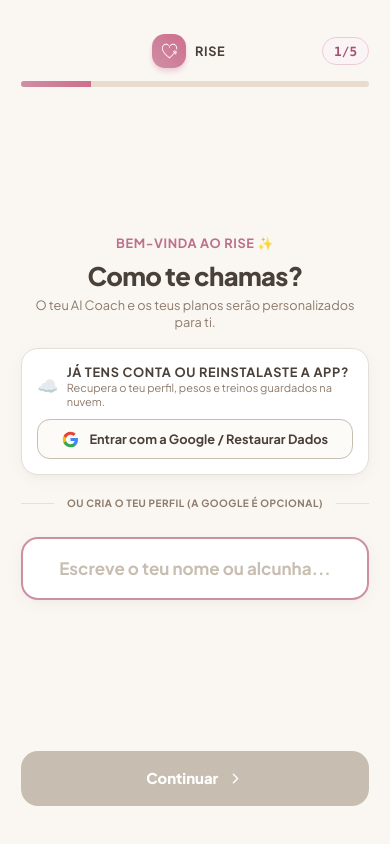
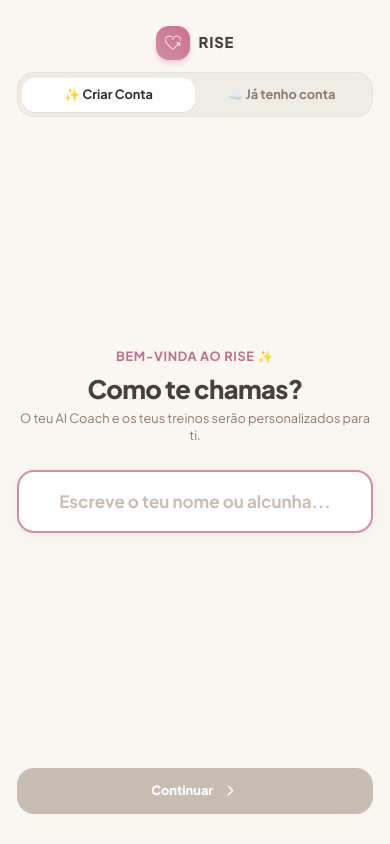
Before and after one commit to arcmoura-source/rise-training-app, a React (Vite) app: page / in a window 390 px wide. Built offline with nearby package versions, Linux system fonts and the light colour scheme; grey boxes are pictures that could not be loaded.

Commit message:
feat: standard onboarding tabs (new user vs existing user restore) and post-quiz google cloud prompt

```diff
--- a/src/components/OnboardingQuiz.jsx
+++ b/src/components/OnboardingQuiz.jsx
@@ -11,15 +11,46 @@ import {
   Clock,
   Heart,
   Award,
+  ShieldCheck,
+  Cloud,
+  RefreshCw,
+  CheckCircle2,
 } from 'lucide-react';
 import confetti from 'canvas-confetti';
-import { DEFAULT_PROFILE } from '../data/defaultData';
-import { requestGoogleLogin, downloadLatestBackupFromGoogleDrive } from '../services/googleAuth';
+import {
+  requestGoogleLogin,
+  downloadLatestBackupFromGoogleDrive,
+  triggerAutoSyncToGoogleDrive,
+} from '../services/googleAuth';
 import { importBackupData } from '../services/storage';
 
+const GoogleLogo = () => (
+  <svg className="w-4 h-4 shrink-0" viewBox="0 0 24 24">
+    <path
+      fill="#4285F4"
+      d="M22.56 12.25c0-.78-.07-1.53-.2-2.25H12v4.26h5.92c-.26 1.37-1.04 2.53-2.21 3.31v2.77h3.57c2.08-1.92 3.28-4.74 3.28-8.09z"
+    />
+    <path
+      fill="#34A853"
+      d="M12 23c2.97 0 5.46-.98 7.28-2.66l-3.57-2.77c-.98.66-2.23 1.06-3.71 1.06-2.86 0-5.29-1.93-6.16-4.53H2.18v2.84C3.99 20.53 7.7 23 12 23z"
+    />
+    <path
+      fill="#FBBC05"
+      d="M5.84 14.09c-.22-.66-.35-1.36-.35-2.09s.13-1.43.35-2.09V7.06H2.18C1.43 8.55 1 10.22 1 12s.43 3.45 1.18 4.94l2.85-2.22.81-.63z"
+    />
+    <path
+      fill="#EA4335"
+      d="M12 5.38c1.62 0 3.06.56 4.21 1.64l3.15-3.15C17.45 2.09 14.97 1 12 1 7.7 1 3.99 3.47 2.18 7.06l3.66 2.84c.87-2.6 3.3-4.52 6.16-4.52z"
+    />
+  </svg>
+);
+
 export default function OnboardingQuiz({ onComplete }) {
+  // Aba do ecrã inicial: 'new' (Nova Conta) ou 'restore' (Já Tenho Conta / Sincronizar)
+  const [welcomeTab, setWelcomeTab] = useState('new');
+
   const [step, setStep] = useState(1);
-  const totalSteps = 5;
+  const totalSteps = 6;
 
   const [nome, setNome] = useState('');
   const [ondeTreina, setOndeTreina] = useState('both'); // 'gym' | 'home' | 'both'
@@ -33,7 +64,8 @@ export default function OnboardingQuiz({ onComplete }) {
   const [isGoogleLoading, setIsGoogleLoading] = useState(false);
   const [restoreStatus, setRestoreStatus] = useState(null);
 
-  const handleGoogleRestoreOrLogin = async () => {
+  // ── FLUXO 1: RECUPERAR CONTA EXISTENTE VIA GOOGLE DRIVE ──
+  const handleGoogleRestore = async () => {
     setIsGoogleLoading(true);
     setRestoreStatus({
       type: 'info',
@@ -50,10 +82,10 @@ export default function OnboardingQuiz({ onComplete }) {
 
       setRestoreStatus({
         type: 'info',
-        message: `Sessão iniciada como ${res.user.name}. A verificar cópia no Google Drive...`,
+        message: `Sessão iniciada como ${res.user.name}. A descarregar treinos do Google Drive...`,
       });
 
-      // Tenta descarregar a cópia mais recente do Google Drive
+      // Descarrega cópia de segurança do Google Drive
       const driveRes = await downloadLatestBackupFromGoogleDrive(res.user.token).catch(() => ({ found: false }));
 
       if (driveRes.found && driveRes.backupData) {
@@ -61,7 +93,7 @@ export default function OnboardingQuiz({ onComplete }) {
         localStorage.setItem('fit_app_onboarding_completed', 'true');
         setRestoreStatus({
           type: 'success',
-          message: 'Cópia de segurança encontrada e restaurada com sucesso! A carregar os teus treinos...',
+          message: 'Cópia de segurança encontrada e restaurada com sucesso! A entrar na tua app...',
         });
         setTimeout(() => {
           window.location.reload();
@@ -69,13 +101,13 @@ export default function OnboardingQuiz({ onComplete }) {
         return;
       }
 
-      // Se não encontrou cópia de segurança, preenche o nome e permite continuar o quiz normalmente
+      // Se não encontrou cópia de segurança
       const firstName = (res.user.name || '').split(' ')[0] || res.user.name;
       if (firstName) setNome(firstName);
 
       setRestoreStatus({
         type: 'info',
-        message: `Bem-vinda, ${firstName}! Não foi encontrada nenhuma cópia anterior no Drive. Podes continuar a criar o teu perfil abaixo (já associado à tua conta Google)!`,
+        message: `Não foi encontrada nenhuma cópia no Drive com esta conta. Podes mudar para a aba "Criar Conta" para configurares o teu plano inicial!`,
       });
     } catch (err) {
       console.warn('Erro ao restaurar da Google:', err);
@@ -100,7 +132,7 @@ export default function OnboardingQuiz({ onComplete }) {
     if (step < totalSteps) {
       setStep(step + 1);
     } else {
-      finishQuiz();
+      finishQuiz(false);
     }
   };
 
@@ -108,15 +140,9 @@ export default function OnboardingQuiz({ onComplete }) {
     if (step > 1) setStep(step - 1);
   };
 
-  const finishQuiz = () => {
+  // ── FINALIZAR QUIZ (COM OU SEM GOOGLE) ──
+  const finishQuiz = async (shouldConnectGoogle = false) => {
     setIsFinishing(true);
-
-    confetti({
-      particleCount: 90,
-      spread: 70,
-      origin: { y: 0.6 },
-      colors: ['#CE8FA5', '#E6B8B8', '#FAF7F2', '#4A403A', '#FBBF24'],
-    });
 
     const finalObjective = objetivoCustom.trim() || objetivo;
 
@@ -132,34 +158,99 @@ export default function OnboardingQuiz({ onComplete }) {
       nivel,
     };
 
+    if (shouldConnectGoogle) {
+      setIsGoogleLoading(true);
+      try {
+        const res = await requestGoogleLogin();
+        if (res.success && res.user) {
+          confetti({
+            particleCount: 100,
+            spread: 70,
+            origin: { y: 0.6 },
+            colors: ['#CE8FA5', '#E6B8B8', '#FAF7F2', '#4A403A', '#10B981'],
+          });
+          onComplete(newProfile);
+          triggerAutoSyncToGoogleDrive(1000);
+          return;
+        }
+      } catch (err) {
+        console.warn('Erro login Google no passo 6:', err);
+      } finally {
+        setIsGoogleLoading(false);
+      }
+    }
+
+    confetti({
+      particleCount: 90,
+      spread: 70,
+      origin: { y: 0.6 },
+      colors: ['#CE8FA5', '#E6B8B8', '#FAF7F2', '#4A403A', '#FBBF24'],
+    });
+
     setTimeout(() => {
       onComplete(newProfile);
-    }, 1200);
+    }, 1000);
   };
 
   const progressPercent = Math.round((step / totalSteps) * 100);
 
   return (
-    <div className="fixed inset-0 z-50 bg-cream-100 flex flex-col justify-between overflow-y-auto p-5 animate-fade-in select-none">
-      {/* Top Header & Progress */}
-      <div className="max-w-md w-full mx-auto pt-3 space-y-3">
+    <div className="fixed inset-0 z-50 bg-cream-100 flex flex-col justify-between overflow-y-auto p-4 sm:p-5 animate-fade-in select-none">
+      {/* ── TOP HEADER ── */}
+      <div className="max-w-md w-full mx-auto pt-2 space-y-3">
+        {step === 1 ? (
+          /* Segmented Tabs no ecrã inicial: Criar Conta vs Já Tenho Conta */
+          <div className="space-y-3">
+            <div className="flex items-center justify-center gap-2">
+              <div className="w-8 h-8 rounded-xl bg-gradient-to-tr from-roseGold-400 to-[#CF6E8E] p-1.5 flex items-center justify-center shadow-md shadow-roseGold-200">
+                <img src="/logo-white.png" alt="Logo" className="w-full h-full object-contain" />
+              </div>
+              <span className="text-sm font-black uppercase tracking-wider text-sand-500 font-sans">
+                Rise
+              </span>
+            </div>
+
+            <div className="grid grid-cols-2 bg-sand-200/50 p-1 rounded-2xl border border-sand-200/80">
+              <button
+                type="button"
+                onClick={() => setWelcomeTab('new')}
+                className={`py-2 px-3 rounded-xl text-xs font-bold transition-all ${
+                  welcomeTab === 'new'
+                    ? 'bg-white text-sand-600 shadow-sm'
+                    : 'text-sand-400 hover:text-sand-600'
+                }`}
+              >
+                ✨ Criar Conta
+              </button>
+              <button
+                type="button"
+                onClick={() => setWelcomeTab('restore')}
+                className={`py-2 px-3 rounded-xl text-xs font-bold transition-all ${
+                  welcomeTab === 'restore'
+                    ? 'bg-white text-sand-600 shadow-sm'
+                    : 'text-sand-400 hover:text-sand-600'
+                }`}
+              >
+                ☁️ Já tenho conta
+              </button>
+            </div>
+          </div>
+        ) : (
+          /* Progress Bar para os restantes passos */
+          <div className="space-y-3">
             <div className="flex items-center justify-between">
-          {step > 1 ? (
               <button
                 onClick={handleBack}
                 className="p-2 rounded-2xl bg-white border border-sand-200 text-sand-500 hover:bg-cream-200 transition"
               >
                 <ArrowLeft className="w-4 h-4" />
               </button>
-          ) : (
-            <div className="w-8" />
-          )}
 
               <div className="flex items-center gap-2">
-            <div className="w-8 h-8 rounded-xl bg-gradient-to-tr from-roseGold-400 to-[#CF6E8E] p-1.5 flex items-center justify-center shadow-md shadow-roseGold-200">
+                <div className="w-7 h-7 rounded-xl bg-gradient-to-tr from-roseGold-400 to-[#CF6E8E] p-1.5 flex items-center justify-center shadow-sm">
                   <img src="/logo-white.png" alt="Logo" className="w-full h-full object-contain" />
                 </div>
-            <span className="text-xs font-bold uppercase tracking-wider text-sand-500 font-sans">
+                <span className="text-xs font-bold uppercase tracking-wider text-sand-500">
                   Rise
                 </span>
               </div>
@@ -169,7 +260,6 @@ export default function OnboardingQuiz({ onComplete }) {
               </span>
             </div>
 
-        {/* Progress Bar */}
             <div className="w-full h-1.5 bg-cream-300 rounded-full overflow-hidden">
               <div
                 className="h-full bg-gradient-to-r from-roseGold-400 to-[#CF6E8E] transition-all duration-300 ease-out"
@@ -177,13 +267,89 @@ export default function OnboardingQuiz({ onComplete }) {
               />
             </div>
           </div>
+        )}
+      </div>
 
-      {/* Main Step Content */}
-      <div className="max-w-md w-full mx-auto my-auto py-6 space-y-5">
-        {/* ── PASSO 1: NOME & LOGIN NUVEM ── */}
-        {step === 1 && (
-          <div className="space-y-4 animate-fade-in">
-            <div className="space-y-1 text-center">
+      {/* ── MAIN CONTENT ── */}
+      <div className="max-w-md w-full mx-auto my-auto py-4 space-y-4">
+        {/* ── FLUXO PARA QUEM JÁ TEM CONTA (Aba 'restore') ── */}
+        {step === 1 && welcomeTab === 'restore' && (
+          <div className="space-y-4 animate-fade-in text-center">
+            <div className="w-14 h-14 rounded-3xl bg-gradient-to-tr from-emerald-400 to-teal-500 flex items-center justify-center text-white mx-auto shadow-md shadow-emerald-200">
+              <Cloud className="w-7 h-7" />
+            </div>
+
+            <div className="space-y-1">
+              <span className="text-xs font-bold uppercase tracking-wider text-emerald-600">
+                Bem-vinda de volta! ✨
+              </span>
+              <h2 className="text-2xl font-black text-sand-500 tracking-tight">
+                Sincronizar com a Google
+              </h2>
+              <p className="text-xs text-sand-400 leading-relaxed px-2">
+                Entra com a tua conta oficial da Google para recuperares todos os teus treinos, histórico e pesos guardados no Google Drive.
+              </p>
+            </div>
+
+            {/* Benefícios */}
+            <div className="p-3.5 rounded-2xl bg-white border border-sand-200 text-left space-y-2 shadow-xs">
+              <div className="flex items-center gap-2 text-xs font-medium text-sand-500">
+                <CheckCircle2 className="w-4 h-4 text-emerald-500 shrink-0" />
+                <span>Restaura treinos e histórico num instante</span>
+              </div>
+              <div className="flex items-center gap-2 text-xs font-medium text-sand-500">
+                <CheckCircle2 className="w-4 h-4 text-emerald-500 shrink-0" />
+                <span>Recupera pesos, cargas e notas anteriores</span>
+              </div>
+              <div className="flex items-center gap-2 text-xs font-medium text-sand-500">
+                <CheckCircle2 className="w-4 h-4 text-emerald-500 shrink-0" />
+                <span>Mantém a sincronização contínua na nuvem</span>
+              </div>
+            </div>
+
+            {/* Botão Oficial Google */}
+            <button
+              type="button"
+              onClick={handleGoogleRestore}
+              disabled={isGoogleLoading}
+              className="w-full py-3.5 px-4 rounded-2xl bg-white hover:bg-cream-50 border-2 border-sand-300 text-sand-600 font-bold text-xs shadow-soft flex items-center justify-center gap-2.5 transition active:scale-[0.98] disabled:opacity-50"
+            >
+              {isGoogleLoading ? (
+                <RefreshCw className="w-4 h-4 animate-spin text-emerald-600" />
+              ) : (
+                <GoogleLogo />
+              )}
+              <span>{isGoogleLoading ? 'A procurar cópia no Google Drive...' : 'Entrar com a Google & Restaurar'}</span>
+            </button>
+
+            {restoreStatus && (
+              <div
+                className={`p-3 rounded-2xl text-xs font-medium text-center ${
+                  restoreStatus.type === 'success'
+                    ? 'bg-emerald-50 text-emerald-800 border border-emerald-200'
+                    : restoreStatus.type === 'info'
+                    ? 'bg-blue-50 text-blue-800 border border-blue-200'
+                    : 'bg-rose-50 text-rose-800 border border-rose-200'
+                }`}
+              >
+                {restoreStatus.message}
+              </div>
+            )}
+
+            <button
+              type="button"
+              onClick={() => setWelcomeTab('new')}
+              className="text-xs text-roseGold-600 hover:text-roseGold-700 font-bold block mx-auto pt-1"
+            >
+              Ainda não tens cópia? Criar nova conta →
+            </button>
+          </div>
+        )}
+
+        {/* ── PASSO 1: NOME (Aba 'new') ── */}
+        {step === 1 && welcomeTab === 'new' && (
+          <div className="space-y-4 animate-fade-in text-center">
+            <div className="space-y-1">
               <span className="text-xs font-bold uppercase tracking-wider text-roseGold-500">
                 Bem-vinda ao Rise ✨
               </span>
@@ -191,59 +357,11 @@ export default function OnboardingQuiz({ onComplete }) {
                 Como te chamas?
               </h2>
               <p className="text-xs text-sand-400">
-                O teu AI Coach e os teus planos serão personalizados para ti.
+                O teu AI Coach e os teus treinos serão personalizados para ti.
               </p>
             </div>
 
-            {/* Opção para quem a app crashou / mudou de telemóvel recuperar a conta */}
-            <div className="p-3.5 rounded-2xl bg-white border border-sand-200 shadow-soft space-y-2.5 text-left">
-              <div className="flex items-center gap-2">
-                <span className="text-base">☁️</span>
-                <div>
-                  <h3 className="text-xs font-bold text-sand-500 uppercase tracking-wider">
-                    Já tens conta ou reinstalaste a app?
-                  </h3>
-                  <p className="text-[11px] text-sand-400 leading-tight">
-                    Recupera o teu perfil, pesos e treinos guardados na nuvem.
-                  </p>
-                </div>
-              </div>
-
-              <button
-                type="button"
-                onClick={handleGoogleRestoreOrLogin}
-                disabled={isGoogleLoading}
-                className="w-full flex items-center justify-center gap-2.5 py-2.5 px-3 rounded-xl border border-sand-300 bg-cream-50 hover:bg-cream-100 text-sand-500 font-bold text-xs transition active:scale-95 disabled:opacity-50"
-              >
-                <svg className="w-4 h-4 flex-shrink-0" viewBox="0 0 24 24">
-                  <path fill="#4285F4" d="M22.56 12.25c0-.78-.07-1.53-.2-2.25H12v4.26h5.92c-.26 1.37-1.04 2.53-2.21 3.31v2.77h3.57c2.08-1.92 3.28-4.74 3.28-8.09z" />
-                  <path fill="#34A853" d="M12 23c2.97 0 5.46-.98 7.28-2.66l-3.57-2.77c-.98.66-2.23 1.06-3.71 1.06-2.86 0-5.29-1.93-6.16-4.53H2.18v2.84C3.99 20.53 7.7 23 12 23z" />
-                  <path fill="#FBBC05" d="M5.84 14.09c-.22-.66-.35-1.36-.35-2.09s.13-1.43.35-2.09V7.06H2.18C1.43 8.55 1 10.22 1 12s.43 3.45 1.18 4.94l2.85-2.22.81-.63z" />
-                  <path fill="#EA4335" d="M12 5.38c1.62 0 3.06.56 4.21 1.64l3.15-3.15C17.45 2.09 14.97 1 12 1 7.7 1 3.99 3.47 2.18 7.06l3.66 2.84c.87-2.6 3.3-4.52 6.16-4.52z" />
-                </svg>
-                <span>{isGoogleLoading ? 'A ligar à Google...' : 'Entrar com a Google / Restaurar Dados'}</span>
-              </button>
-
-              {restoreStatus && (
-                <div className={`p-2 rounded-xl text-[11px] font-medium text-center ${
-                  restoreStatus.type === 'success' ? 'bg-emerald-50 text-emerald-700 border border-emerald-200' :
-                  restoreStatus.type === 'info' ? 'bg-blue-50 text-blue-700 border border-blue-200' :
-                  'bg-rose-50 text-rose-700 border border-rose-200'
-                }`}>
-                  {restoreStatus.message}
-                </div>
-              )}
-            </div>
-
-            <div className="relative flex py-1 items-center">
-              <div className="flex-grow border-t border-sand-200"></div>
-              <span className="flex-shrink mx-3 text-[10px] font-bold uppercase tracking-wider text-sand-400">
-                ou cria o teu perfil (a Google é opcional)
-              </span>
-              <div className="flex-grow border-t border-sand-200"></div>
-            </div>
-
-            <div className="pt-1">
+            <div className="pt-2">
               <input
                 type="text"
                 autoFocus
@@ -466,7 +584,7 @@ export default function OnboardingQuiz({ onComplete }) {
           <div className="space-y-4 animate-fade-in">
             <div className="space-y-1 text-center">
               <span className="text-xs font-bold uppercase tracking-wider text-roseGold-500">
-                Último Passo (Opcional)
+                Medidas Corporais
               </span>
               <h2 className="text-2xl font-black text-sand-500 tracking-tight">
                 As tuas medidas
@@ -511,36 +629,94 @@ export default function OnboardingQuiz({ onComplete }) {
             </p>
           </div>
         )}
+
+        {/* ── PASSO 6: ADICIONAR CONTA GOOGLE (DEPOIS DAS PERGUNTAS) ── */}
+        {step === 6 && (
+          <div className="space-y-4 animate-fade-in text-center">
+            <div className="w-14 h-14 rounded-3xl bg-gradient-to-tr from-emerald-400 to-teal-500 flex items-center justify-center text-white mx-auto shadow-md shadow-emerald-200">
+              <Cloud className="w-7 h-7" />
             </div>
 
-      {/* Bottom Button */}
-      <div className="max-w-md w-full mx-auto pb-4 pt-2">
+            <div className="space-y-1">
+              <span className="text-xs font-bold uppercase tracking-wider text-emerald-600">
+                Último Passo ✨
+              </span>
+              <h2 className="text-2xl font-black text-sand-500 tracking-tight">
+                Guardar o teu plano na nuvem?
+              </h2>
+              <p className="text-xs text-sand-400 leading-relaxed px-2">
+                Liga a tua conta Google para guardares automaticamente o teu plano, treinos e pesos. Se mudares de telemóvel, nunca perdes o teu progresso!
+              </p>
+            </div>
+
+            {/* Card Explicativo de Segurança */}
+            <div className="p-4 rounded-3xl bg-white border border-sand-200 space-y-2.5 text-left shadow-soft">
+              <div className="flex items-start gap-2.5">
+                <ShieldCheck className="w-4 h-4 text-emerald-500 shrink-0 mt-0.5" />
+                <p className="text-xs text-sand-500 leading-snug">
+                  <span className="font-bold">Totalmente Seguro:</span> O ficheiro é guardado no teu próprio Google Drive pessoal. Apenas tu tens acesso aos teus dados.
+                </p>
+              </div>
+              <div className="flex items-start gap-2.5">
+                <Sparkles className="w-4 h-4 text-roseGold-400 shrink-0 mt-0.5" />
+                <p className="text-xs text-sand-500 leading-snug">
+                  <span className="font-bold">Sincronização Silenciosa:</span> Sempre que concluíres um treino ou ajustares pesos, a app atualiza a nuvem automaticamente.
+                </p>
+              </div>
+            </div>
+
+            <div className="space-y-2.5 pt-1">
+              {/* Botão Primário: Ligar Google & Concluir */}
+              <button
+                type="button"
+                onClick={() => finishQuiz(true)}
+                disabled={isFinishing || isGoogleLoading}
+                className="w-full py-3.5 px-4 rounded-2xl bg-gradient-to-r from-emerald-500 to-teal-600 hover:from-emerald-600 hover:to-teal-700 text-white font-bold text-xs shadow-md shadow-emerald-200 flex items-center justify-center gap-2.5 transition active:scale-[0.98] disabled:opacity-50"
+              >
+                {isGoogleLoading ? (
+                  <RefreshCw className="w-4 h-4 animate-spin text-white" />
+                ) : (
+                  <div className="w-5 h-5 rounded-full bg-white flex items-center justify-center shrink-0">
+                    <GoogleLogo />
+                  </div>
+                )}
+                <span>{isGoogleLoading ? 'A ligar à Google...' : 'Ligar Conta Google & Concluir'}</span>
+              </button>
+
+              {/* Botão Secundário: Concluir sem Google */}
+              <button
+                type="button"
+                onClick={() => finishQuiz(false)}
+                disabled={isFinishing || isGoogleLoading}
+                className="w-full py-3 px-4 rounded-2xl bg-cream-50 hover:bg-cream-200 border border-sand-200 text-sand-500 font-bold text-xs transition active:scale-[0.98]"
+              >
+                Continuar sem Google por agora
+              </button>
+              <p className="text-[10px] text-sand-400">
+                Podes associar a tua conta Google a qualquer altura nas Definições do Perfil.
+              </p>
+            </div>
+          </div>
+        )}
+      </div>
+
+      {/* ── BOTTOM BUTTON (Passos 1 a 5) ── */}
+      {!(step === 1 && welcomeTab === 'restore') && step < totalSteps && (
+        <div className="max-w-md w-full mx-auto pb-3 pt-2">
           <button
             onClick={handleNext}
             disabled={isFinishing || (step === 1 && !nome.trim())}
-          className={`w-full py-4 rounded-2xl text-white text-sm font-extrabold transition-all shadow-lg flex items-center justify-center gap-2 active:scale-95 ${
+            className={`w-full py-3.5 sm:py-4 rounded-2xl text-white text-xs sm:text-sm font-extrabold transition-all shadow-lg flex items-center justify-center gap-2 active:scale-95 ${
               step === 1 && !nome.trim()
                 ? 'bg-sand-300 cursor-not-allowed shadow-none'
                 : 'bg-gradient-to-r from-roseGold-400 to-[#CF6E8E] hover:from-roseGold-500 hover:to-[#BD5C7E] shadow-roseGold-300'
             }`}
           >
-          {isFinishing ? (
-            <span className="flex items-center gap-2">
-              <Sparkles className="w-4 h-4 animate-spin" /> A Criar o Teu Plano...
-            </span>
-          ) : step === totalSteps ? (
-            <>
-              <span>Criar o Meu Plano Personalizado</span>
-              <Sparkles className="w-4 h-4" />
-            </>
-          ) : (
-            <>
             <span>Continuar</span>
             <ChevronRight className="w-4 h-4" />
-            </>
-          )}
           </button>
         </div>
+      )}
     </div>
   );
 }
```
Lines whose indentation alone changed are shown as unchanged.
